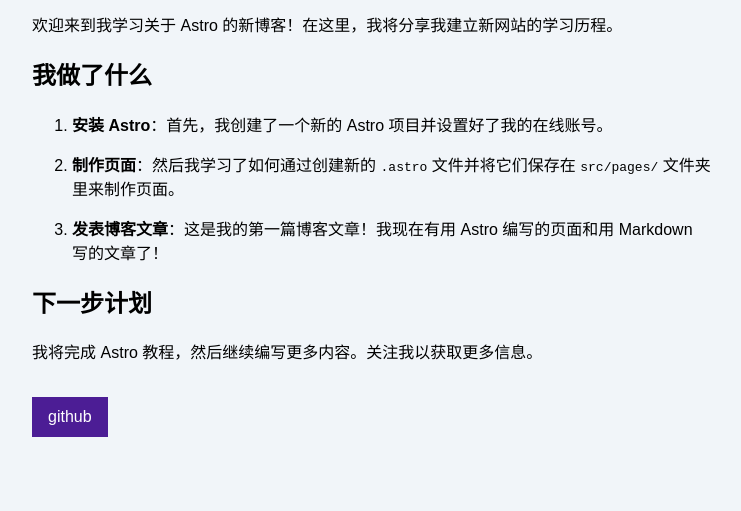
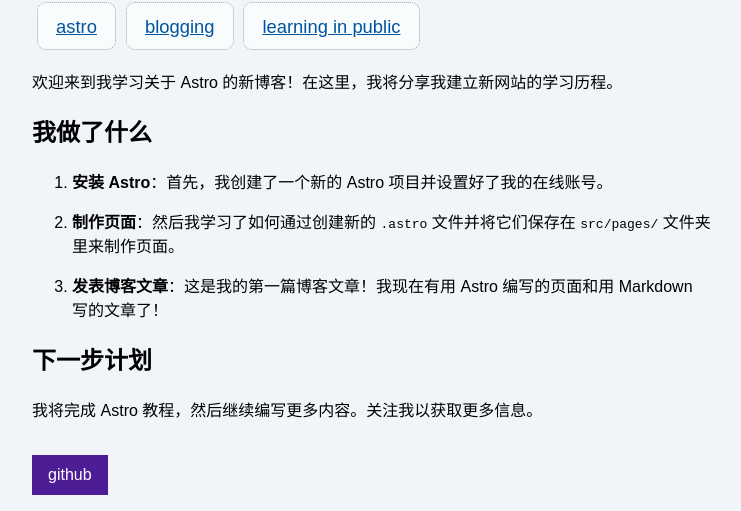
Before and after one commit to liuhq8796/liuhq8796.github.io, an Astro site: page /posts/post-1 in a window 1280 px wide. Shown: the part 481-992 px from the top of the page, without its empty margins (268-1009 px from the left). Before the commit the page ends 934 px from the top, so only its background shows below. Built offline with nearby package versions, Linux system fonts and the light colour scheme; Astro itself is replaced by a stand-in of ours.

Commit message:
chore: 添加标签索引页面，动态显示所有标签

```diff
--- a/src/components/Navigation.astro
+++ b/src/components/Navigation.astro
@@ -6,4 +6,5 @@
     <a href="/">首页</a>
     <a href="/about/">关于</a>
     <a href="/blog/">博客</a>
+    <a href="/tags/">标签</a>
 </div>
--- a/src/layouts/MarkdownPostLayout.astro
+++ b/src/layouts/MarkdownPostLayout.astro
@@ -19,5 +19,36 @@
             />
         )
     }
+
+    <div class="tags">
+        {
+            frontmatter.tags.map((tag) => (
+                <p class="tag">
+                    <a href={`/tags/${tag}`}>{tag}</a>
+                </p>
+            ))
+        }
+    </div>
+
     <slot />
 </BaseLayout>
+
+<style>
+    a {
+        color: #00539F;
+    }
+
+    .tags {
+        display: flex;
+        flex-wrap: wrap;
+    }
+
+    .tag {
+        margin: 0.25em;
+        border: dotted 1px #a1a1a1;
+        border-radius: .5em;
+        padding: .5em 1em;
+        font-size: 1.15em;
+        background-color: #F8FCFD;
+    }
+</style>
--- /dev/null
+++ b/src/pages/tags/index.astro
@@ -0,0 +1,44 @@
+---
+import BaseLayout from "../../layouts/BaseLayout.astro";
+
+const pageTitle = "标签索引";
+
+const allPosts = Object.values(
+    import.meta.glob("../posts/*.md", { eager: true }),
+);
+const tags = [
+    ...new Set(allPosts.map((post: any) => post.frontmatter.tags).flat()),
+];
+---
+
+<BaseLayout pageTitle={pageTitle}>
+    <div class="tags">
+        {
+            tags.map((tag) => (
+                <p class="tag">
+                    <a href={`/tags/${tag}`}>{tag}</a>
+                </p>
+            ))
+        }
+    </div>
+</BaseLayout>
+
+<style>
+    a {
+        color: #00539F;
+    }
+
+    .tags {
+        display: flex;
+        flex-wrap: wrap;
+    }
+
+    .tag {
+        margin: 0.25em;
+        border: dotted 1px #a1a1a1;
+        border-radius: .5em;
+        padding: .5em 1em;
+        font-size: 1.15em;
+        background-color: #F8FCFD;
+    }
+</style>
```
Also changed, not shown: src/pages/posts/post-1.md (+2 -2 lines).
